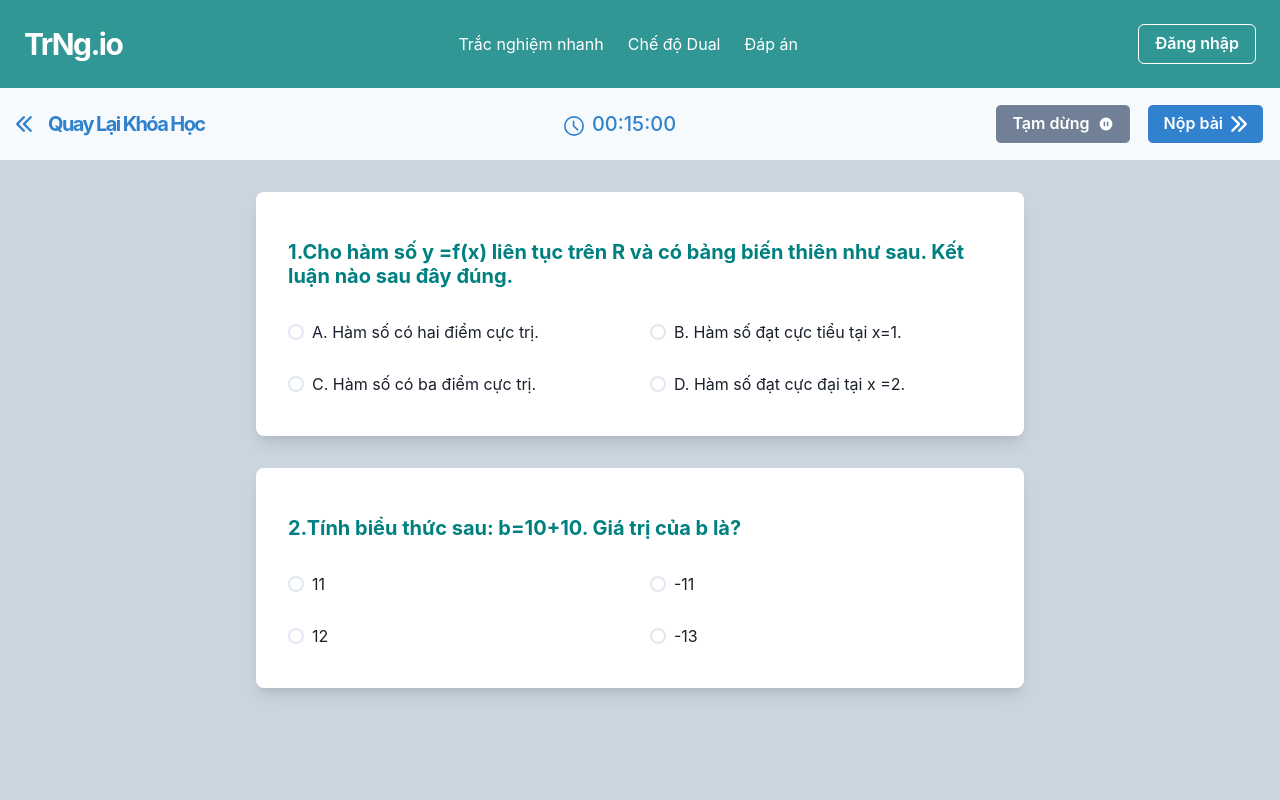
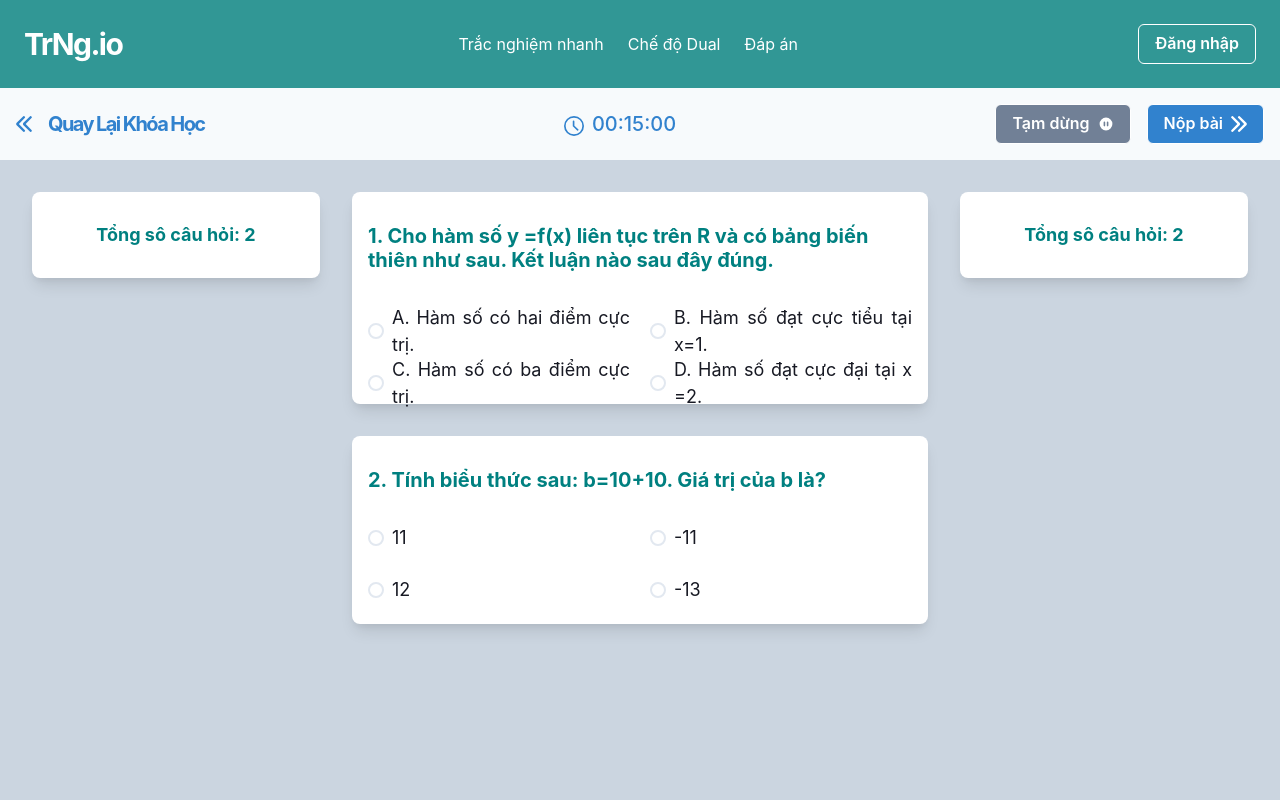
Before and after one commit to ch-luan2015/tracnghiem.io, a React (Create React App) app: page / in a window 1280 px wide. Shown: the top 800 px of the page. Built offline with nearby package versions, Linux system fonts and the light colour scheme.

Commit message:
Create RadioCard

```diff
--- /dev/null
+++ b/src/Pages/Exam/ChooseTable/index.tsx
@@ -0,0 +1,17 @@
+import React, { useState } from "react";
+import { Question } from "resource/model/question";
+import { Input, Stack, Select, Checkbox, SimpleGrid, Heading, Text, Box } from "@chakra-ui/react";
+
+interface ChooseTableProps {
+  index?: number;
+}
+
+export default function ChooseTable(props: ChooseTableProps) {
+  return (
+    <Box bg="white" rounded="lg" p="1rem" my="2rem" w="90%" shadow="lg">
+      <Heading fontSize="lg" color="Teal" my="1rem" w="100%" textAlign="center">
+        Tổng sô câu hỏi: {props.index}
+      </Heading>
+    </Box>
+  );
+}
--- a/src/Pages/Exam/Modal/QuestionCard/index.tsx
+++ b/src/Pages/Exam/QuestionCard/index.tsx
@@ -18,9 +18,9 @@ export default function QuestionCard(props: QuestionProps) {
   console.log(props.index);
 
   return (
-    <Box bg="white" rounded="lg" p="2em" w="60%" my="2rem" mx="auto" shadow="lg">
+    <Box bg="white" rounded="lg" p="1rem" my="2rem" mx="auto" w="90%" shadow="lg">
       <Heading fontSize="xl" color="Teal" my="1rem" w="100%">
-        {props.index}.{props.question.content}
+        {props.index}. {props.question.content}
       </Heading>
 
       <RadioGroup onChange={handleChange} value={answerChoice} mt="2rem">
@@ -30,7 +30,9 @@ export default function QuestionCard(props: QuestionProps) {
             return (
               <Box height={8}>
                 <Radio key={index} value={indexString}>
-                    <Text></Text>{a.content}
+                  <Text textAlign="justify" fontSize="lg" fontWeight="md" color="gray.900">
+                    {a.content}
+                  </Text>
                 </Radio>
               </Box>
             );
--- a/src/Pages/Exam/index.tsx
+++ b/src/Pages/Exam/index.tsx
@@ -1,15 +1,28 @@
 import React from "react";
 import mathData from "../../data/Toan.json";
-import QuestionCard from "../Exam/Modal/QuestionCard";
+import QuestionCard from "./QuestionCard";
+import ChooseTable from "./ChooseTable";
 import { Exam } from "resource/model/question";
-import { Box, Flex } from "@chakra-ui/react";
+import { Flex, Box, Spacer } from "@chakra-ui/react";
+
 export default function index() {
   const exam = mathData as Exam;
+
   return (
-    <Box bg="gray.300" h="100vh">
-      {exam.questions.map((q, index) => (
-        <QuestionCard question={q} index={index + 1} />
-      ))}
-    </Box>
+    <Flex bg="gray.300" h="100vh" wrap="wrap" direction="row" justify="flex-start" align="flex-start">
+      <Flex flex="1 0 0">
+        <Spacer />
+        <ChooseTable index={exam.questions.length} />
+      </Flex>
+      <Box flex="2 0 0">
+        {exam.questions.map((q, index) => (
+          <QuestionCard question={q} index={index + 1} />
+        ))}
+      </Box>
+
+      <Box flex="1 0 0">
+        <ChooseTable index={exam.questions.length} />
+      </Box>
+    </Flex>
   );
 }
```
Also changed, not shown: src/components/RadioCard/index.tsx (added, +63 -0 lines), 1 other file (tests, documents, lock files or other folders).
